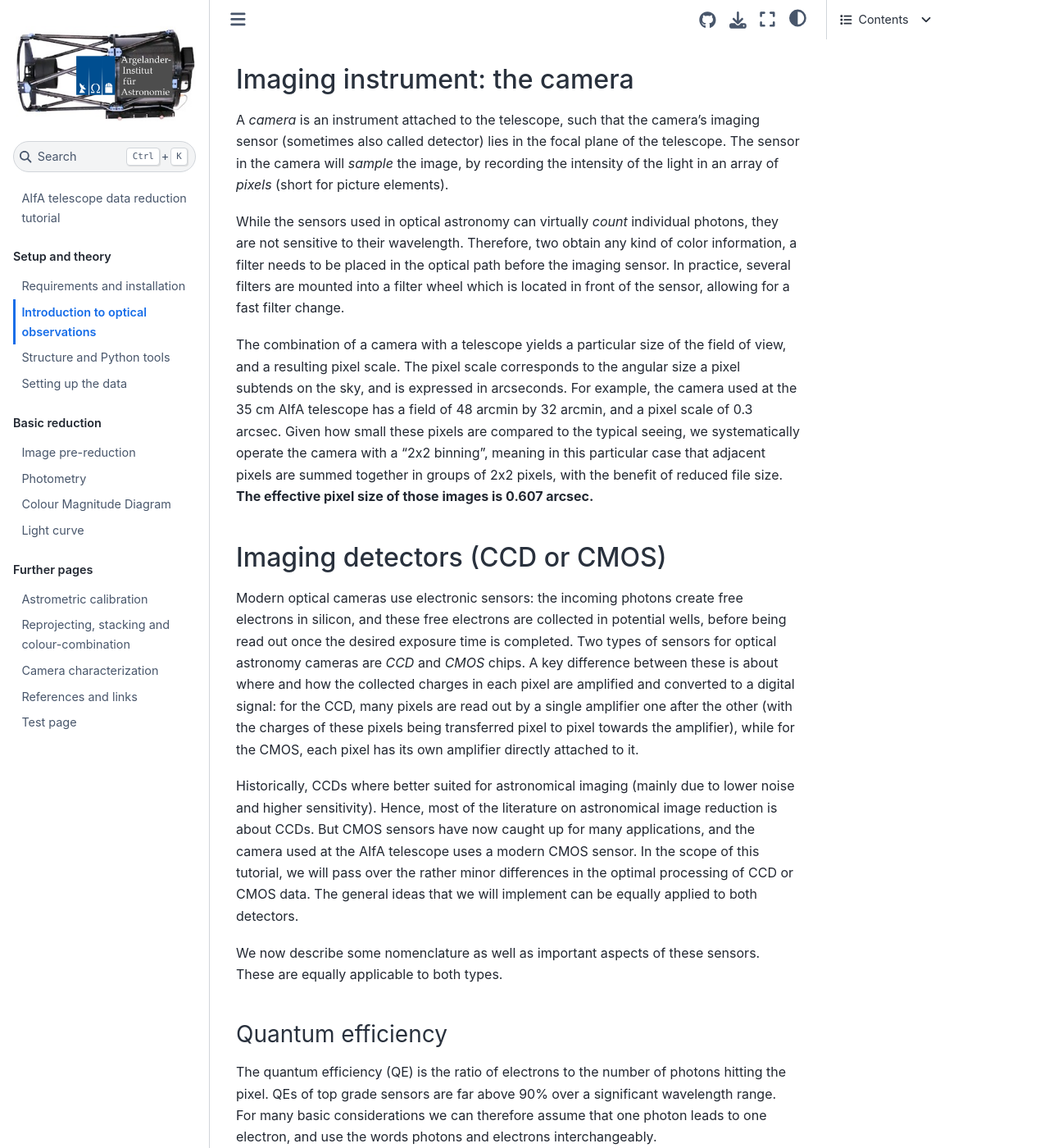
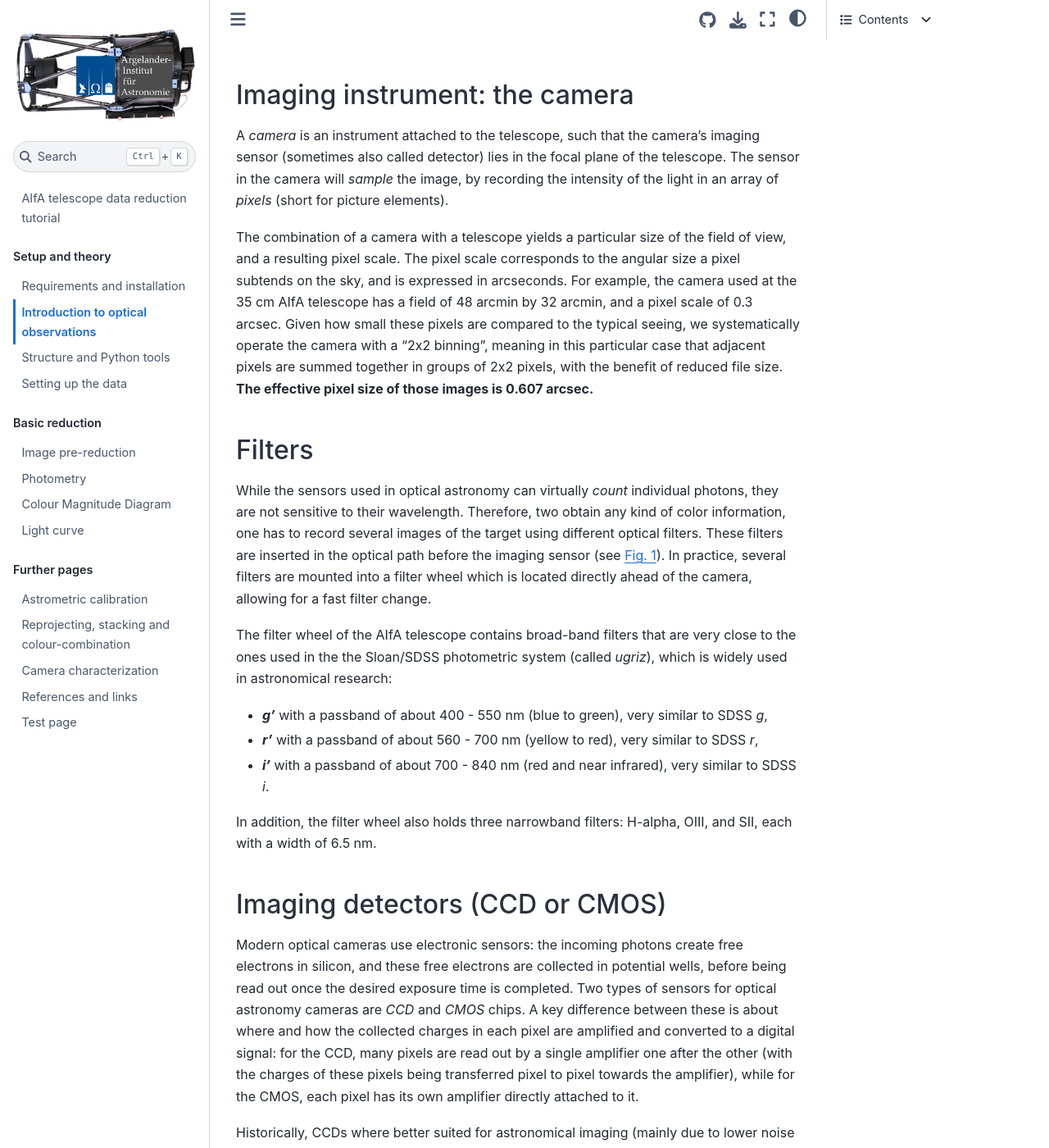
Before and after one commit to aifatelescope/datared, a Jupyter Book: the page built from book/background-info.md, in a window 1280 px wide and 1400 px high, scrolled down 2621 px. Shown: the whole window at 82% size. Built offline with Jupyter Book 1.0.4 settings and Sphinx 7.4.7 and the Sphinx Book theme 1.1.4, drawn with Linux system fonts in a browser that asks for light colours; some of the changed text lies outside the part shown.

Commit message:
New telescope figure, added filters

````diff
--- a/book/background-info.md
+++ b/book/background-info.md
@@ -10,12 +10,12 @@
 The optical design of the AIfA telescope is a **variation of a Cassegrain** telescope, illustrated below.
 
 
-```{figure} ./figures/cassegrain_layout.png
+```{figure} ./figures/aifa_telescope_layout.png
 ---
-width: 80%
-name: cassegrain_layout
+width: 90%
+name: aifa_telescope_layout
 ---
-Optical layout of a Cassegrain telescope
+Optical layout of the AIfA telescope
 ```
 
 The in-falling light first meets the concave primary mirror (M1) to be then re-reflected by the convex secondary mirror (M2). The light gets collimated in the focal plane, after passing through an opening in M1. Due to the folding of its optical path, such a Cassegrain system allows for a compact construction. More precisely, the AIfA telescope is a  "[corrected Dall-Kirkham](https://www.planewave.eu/en/technologies/cdk-optical-design)" telescope, where M1 is ellipsoidal with a diameter of 35 cm (the **aperture** of the telescope), M2 is spherical, and an additional lens group located before the focal plane, roughly in the opening of M1, corrects the design against aberrations on a wide and flat focal plane. The effective focal length of the system is 2563 mm.
@@ -47,7 +47,7 @@
 
 ```{hint}
 Both the diffraction-limited resolution of a telescope and the seeing are wavelength-dependent!
-The diffraction-limited image is sharpest for shorter wavelength. But as just discussed, atmospheric seeing is a consequence of *refraction*. Refraction of visible light in the atmosphere (that is a medium with so-called "normal dispersion") is *stronger* for short wavelengths than it is for long wavelengths. Therefore, a ground-based image taken in a red (or infrared) filter will be sharper than an image in a blue filter (assuming otherwise similar observing conditions)!
+The diffraction-limited image is sharpest for shorter wavelength. But as just discussed, atmospheric seeing is a consequence of *refraction*. Refraction of visible light in the atmosphere (that is a medium with so-called "normal dispersion") is *stronger* for short wavelengths than it is for long wavelengths. Therefore, a ground-based image taken in red (or infrared) light will be sharper than an image in the blue part of the spectrum (assuming otherwise similar observing conditions)!
 ```
 
 The best possible observing conditions are achieved near the zenith, where the length of the light path through the atmosphere is minimal. Extinction and disturbing seeing effects get worse for observations at lower elevations. These effects are often expressed in terms of the object’s **airmass** $a$, which tells you through how much atmosphere (column density) the light travels compared to vertical in-fall. For an angular distance $z$ from the zenith (zenith = in vertical direction from the ground) it can in good approximation be computed as $a = 1 / \cos(z)$ such that $a = 1$ for an object at the zenith and formally $a = \infty$ at the horizon.
@@ -58,10 +58,19 @@
 
 A *camera* is an instrument attached to the telescope, such that the camera's imaging sensor (sometimes also called detector) lies in the focal plane of the telescope. The sensor in the camera will *sample* the image, by recording the intensity of the light in an array of *pixels* (short for picture elements).
 
-While the sensors used in optical astronomy can virtually *count* individual photons, they are not sensitive to their wavelength. Therefore, two obtain any kind of color information, a filter needs to be placed in the optical path before the imaging sensor. In practice, several filters are mounted into a filter wheel which is located in front of the sensor, allowing for a fast filter change.
-
 The combination of a camera with a telescope yields a particular size of the field of view, and a resulting pixel scale. The pixel scale corresponds to the angular size a pixel subtends on the sky, and is expressed in arcseconds. For example, the camera used at the 35 cm AIfA telescope has a field of 48 arcmin by 32 arcmin, and a pixel scale of 0.3 arcsec. Given how small these pixels are compared to the typical seeing, we systematically operate the camera with a "2x2 binning", meaning in this particular case that adjacent pixels are summed together in groups of 2x2 pixels, with the benefit of reduced file size. **The effective pixel size of those images is 0.607 arcsec.**
 
+## Filters
+
+While the sensors used in optical astronomy can virtually *count* individual photons, they are not sensitive to their wavelength. Therefore, two obtain any kind of color information, one has to record several images of the target using different optical filters. These filters are inserted in the optical path before the imaging sensor (see {numref}`aifa_telescope_layout`). In practice, several filters are mounted into a filter wheel which is located directly ahead of the camera, allowing for a fast filter change.
+
+The filter wheel of the AIfA telescope contains broad-band filters that are very close to the ones used in the the Sloan/SDSS photometric system (called *ugriz*), which is widely used in astronomical research:
+
+- ***g'*** with a passband of about 400 - 550 nm (blue to green), very similar to SDSS *g*,
+- ***r'*** with a passband of about 560 - 700 nm (yellow to red), very similar to SDSS *r*,
+- ***i'*** with a passband of about 700 - 840 nm (red and near infrared), very similar to SDSS *i*.
+
+In addition, the filter wheel also holds three narrowband filters: H-alpha, OIII, and SII, each with a width of 6.5 nm.
 
 
 ## Imaging detectors (CCD or CMOS)
@@ -108,7 +117,7 @@
 Another property of all photosensitive sensors is the *dark current*, which describes the accumulation of electrons in the pixels even if no outside photons hit the sensor, per unit of time. Dark current is due to the "thermal" random movement of electrons, which "fall" into the potential wells of the pixels. The intensity of the dark current increases with temperature. Cooling the sensor is therefore a way to mitigate dark current.
 
 ```{note}
-The "problem" with dark current is that the actual number of thermal electrons which gets added to each pixel of the sensor is subject to shot noise, further discussed below. If this amount of electrons would be completely predictable (given an exposure time, and the sensor temperature), it would be trivial to perfectly subtract it when calibrating the images. But while the dark current itself might be perfectly stable, the amount of thermal electrons it generates is random, and increases with exposure time. **It's this randomness which harms the observation of faint sources.**
+The "problem" with dark current is that the actual number of thermal electrons which gets added to each pixel of the sensor is subject to shot noise, further discussed below. If this amount of electrons would be completely predictable (given an exposure time, and the sensor temperature), it would be trivial to perfectly subtract it when calibrating the images. But while the average dark current might be perfectly stable, the amount of thermal electrons it generates in a pixel is random, and increases with exposure time. **It's this randomness which harms the observation of faint sources.**
 ```
 
 
@@ -199,7 +208,7 @@
 
 Flat frames $\mathbf{F}$ are taken with an exposure time $t_{\mathbf{F}}$, on an ideally uniform target. They do comprise the effects seen by $\mathbf{B}$ and $\mathbf{D}$, and in addition a view of the flat target contaminated by inhomogeneous sensitivity.
 Their purpose is to capture all multiplicative effects affecting the pixel values, such as differences in gain or quantum efficiency of the pixels, or inhomogeneous illumination of the sensor by the telescope (e.g., vignetting) or filter.
-Possible flatfield targets include the bright twilight sky, or an illuminated surface inside the dome. Obtaining "good" flat frames is fundamentally difficult, as the homogeneity of a target over the full field is never perfect. Furthermore the QE variations in sensors do depend on wavelength, so that the colour of the flat target matters. As will become clear, a 1% error in the flat field will yield a 1% error in the photometry of sources.
+Possible flatfield targets include the bright twilight sky (resulting in so-called "sky flats"), an illuminated surface inside the dome (these are called "dome flats"), or a light-emitting panel similar to a computer display ("panel flats"). Obtaining good flat frames is fundamentally difficult, as the homogeneity of a target over the full field is never perfect. Furthermore the QE variations in sensors do depend on wavelength, so that the colour (and spectrum) of the flat target matters. As will become clear, a 1% error in the flat field will yield a 1% error in the photometry of sources.
 
 
 ### Science frames
````
Also changed, not shown: book/figures/aifa_telescope_layout.png (added), 1 other file.
